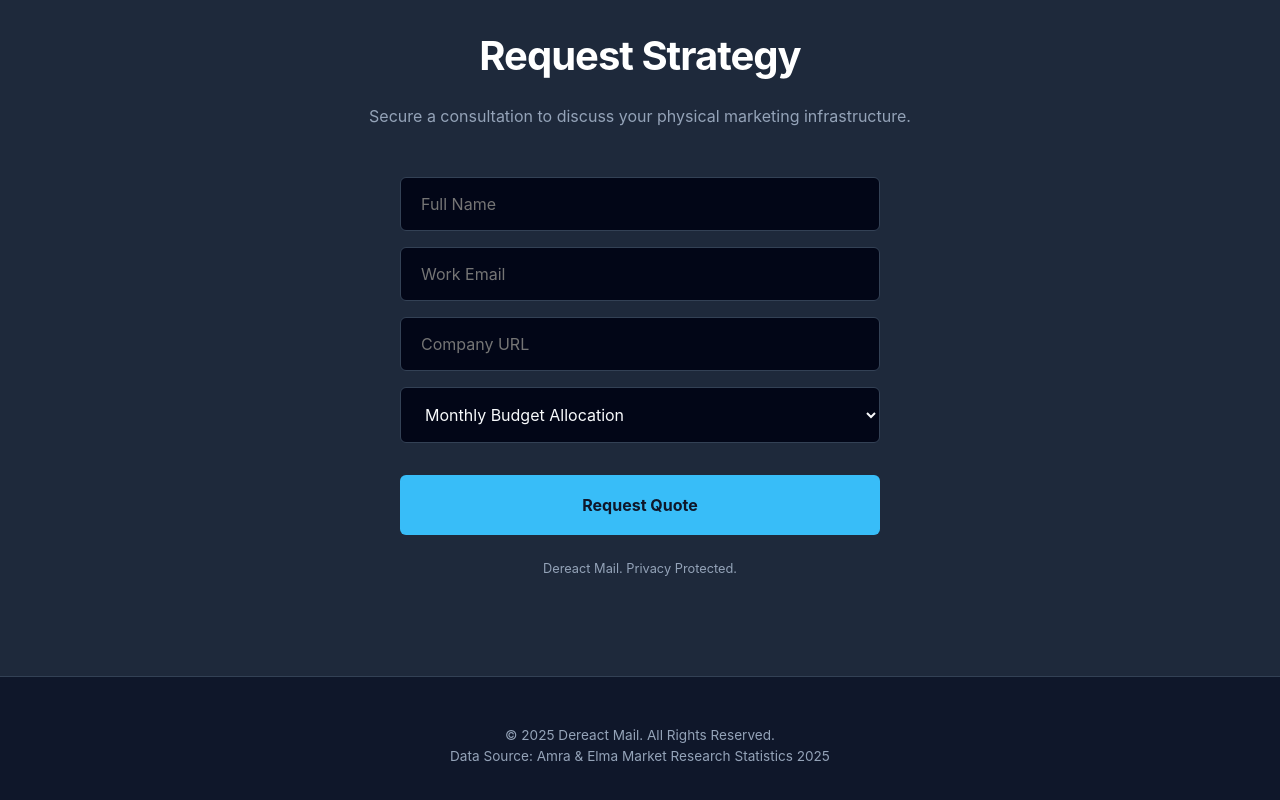
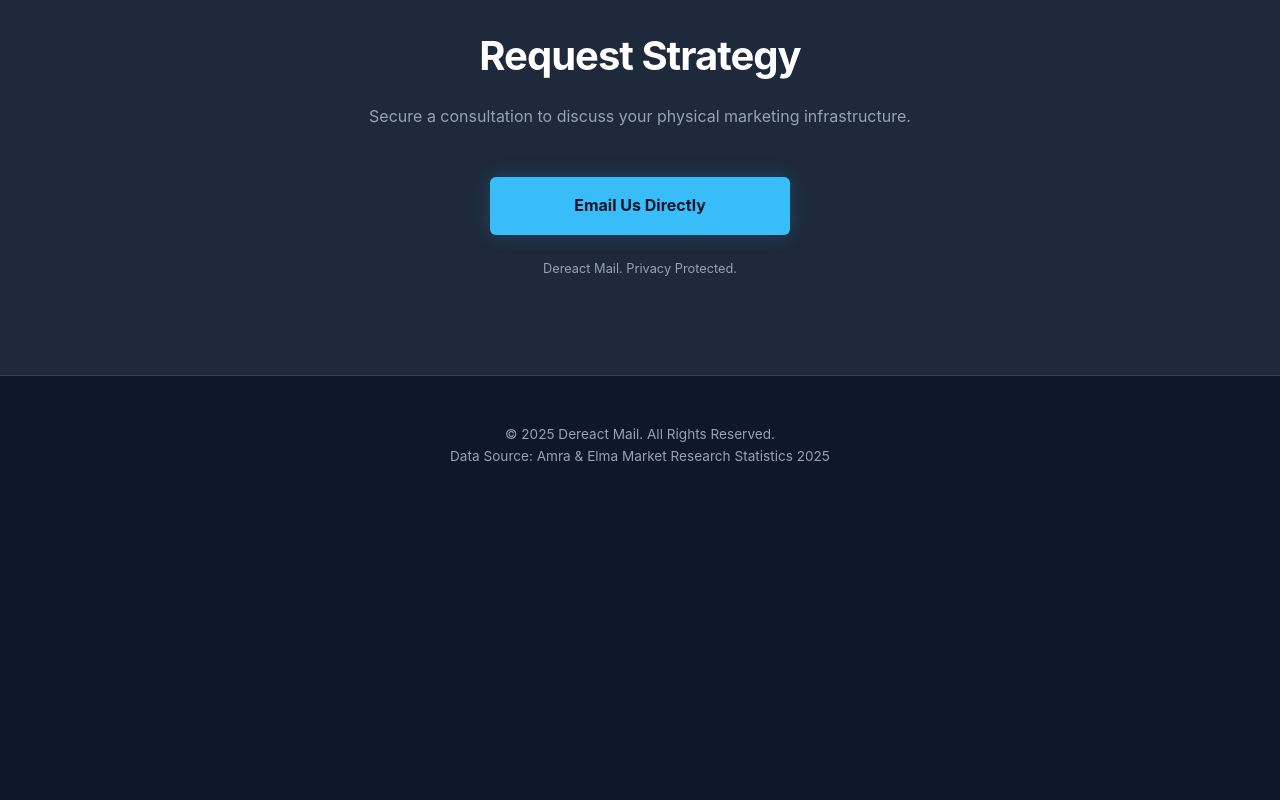
Before and after one commit to Bearcraft02/Mailgen, a plain HTML site: page index.html in a window 1280 px wide. Shown: the part 2969-3769 px from the top of the page. After the commit the page ends 3485 px from the top, so only its background shows below. Drawn offline with Linux system fonts and the light colour scheme.

Commit message:
Change contact method to email link

```diff
--- a/index.html
+++ b/index.html
@@ -428,7 +428,7 @@
     <header>
         <h1>Don't get lost in the spam folder.</h1>
         <p class="hero-sub">The average email lives for 17 seconds. Direct Mail lives for 17 days. We build data-driven physical funnels for brands that value attention.</p>
-        <a href="#contact" class="cta-button">Initialize Campaign</a>
+        <a href="mailto:Bear@dreamfire.net" class="cta-button">Initialize Campaign</a>
     </header>
 
     <!-- The Problem / Solution Statistics -->
@@ -564,27 +564,8 @@
         <h2 class="section-title">Request Strategy</h2>
         <p>Secure a consultation to discuss your physical marketing infrastructure.</p>
 
-        <div class="form-box">
-            <form action="mailto:Bear@dreamfire.net" method="post" enctype="text/plain">
-                <div class="form-group">
-                    <input type="text" name="Full Name" placeholder="Full Name" required>
-                </div>
-                <div class="form-group">
-                    <input type="email" name="Email" placeholder="Work Email" required>
-                </div>
-                <div class="form-group">
-                    <input type="text" name="Company URL" placeholder="Company URL" required>
-                </div>
-                <div class="form-group">
-                    <select name="Budget">
-                        <option value="" disabled selected>Monthly Budget Allocation</option>
-                        <option value="under-1k">< $1,000</option>
-                        <option value="1k-5k">$1,000 - $5,000</option>
-                        <option value="5k-plus">$5,000+</option>
-                    </select>
-                </div>
-                <button type="submit" class="submit-btn">Request Quote</button>
-            </form>
+        <div class="form-box" style="text-align: center;">
+            <a href="mailto:Bear@dreamfire.net" class="cta-button" style="width: 100%; max-width: 300px;">Email Us Directly</a>
             <p style="margin-top: 1.5rem; font-size: 0.8rem; color: var(--text-muted);">Dereact Mail. Privacy Protected.</p>
         </div>
     </section>
```
